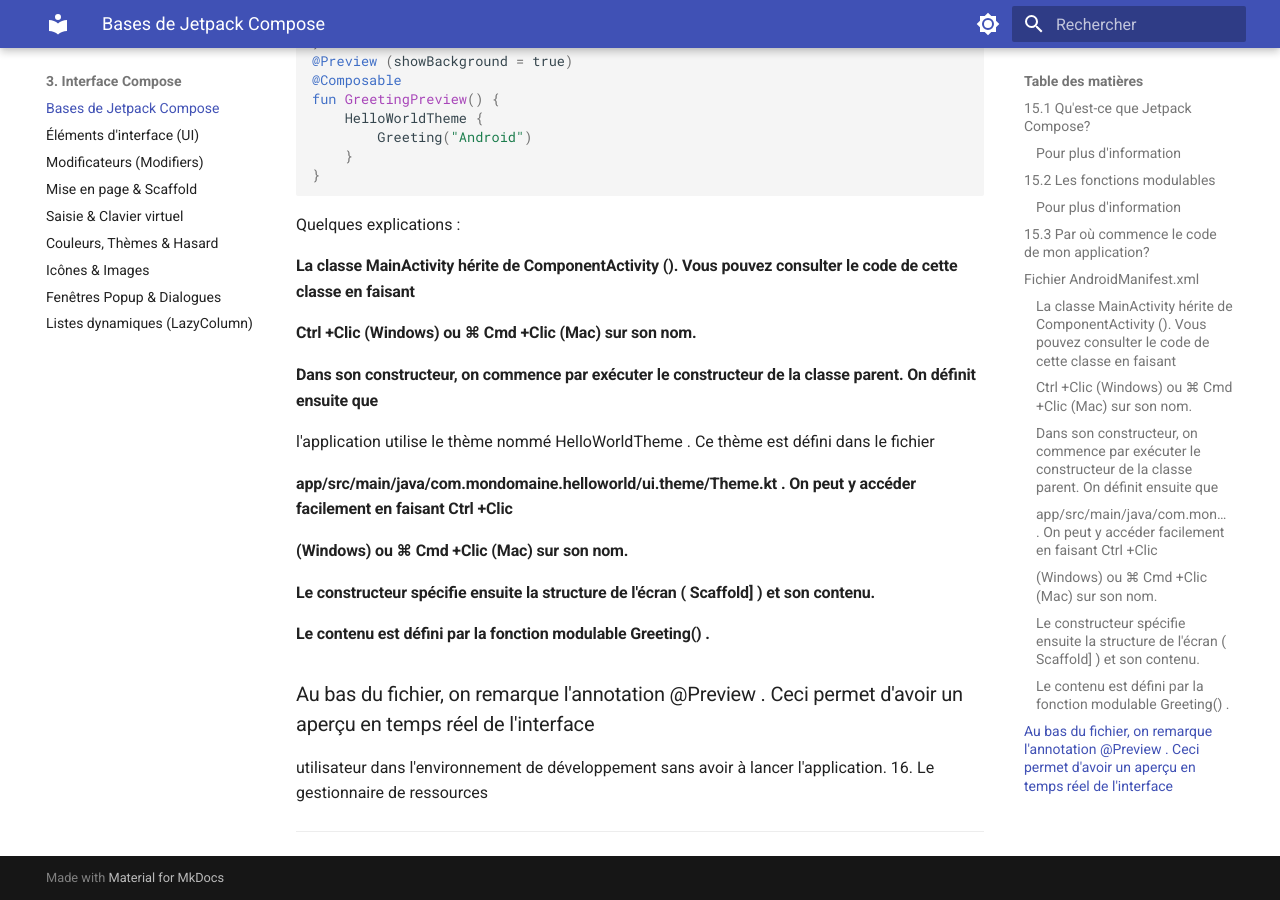
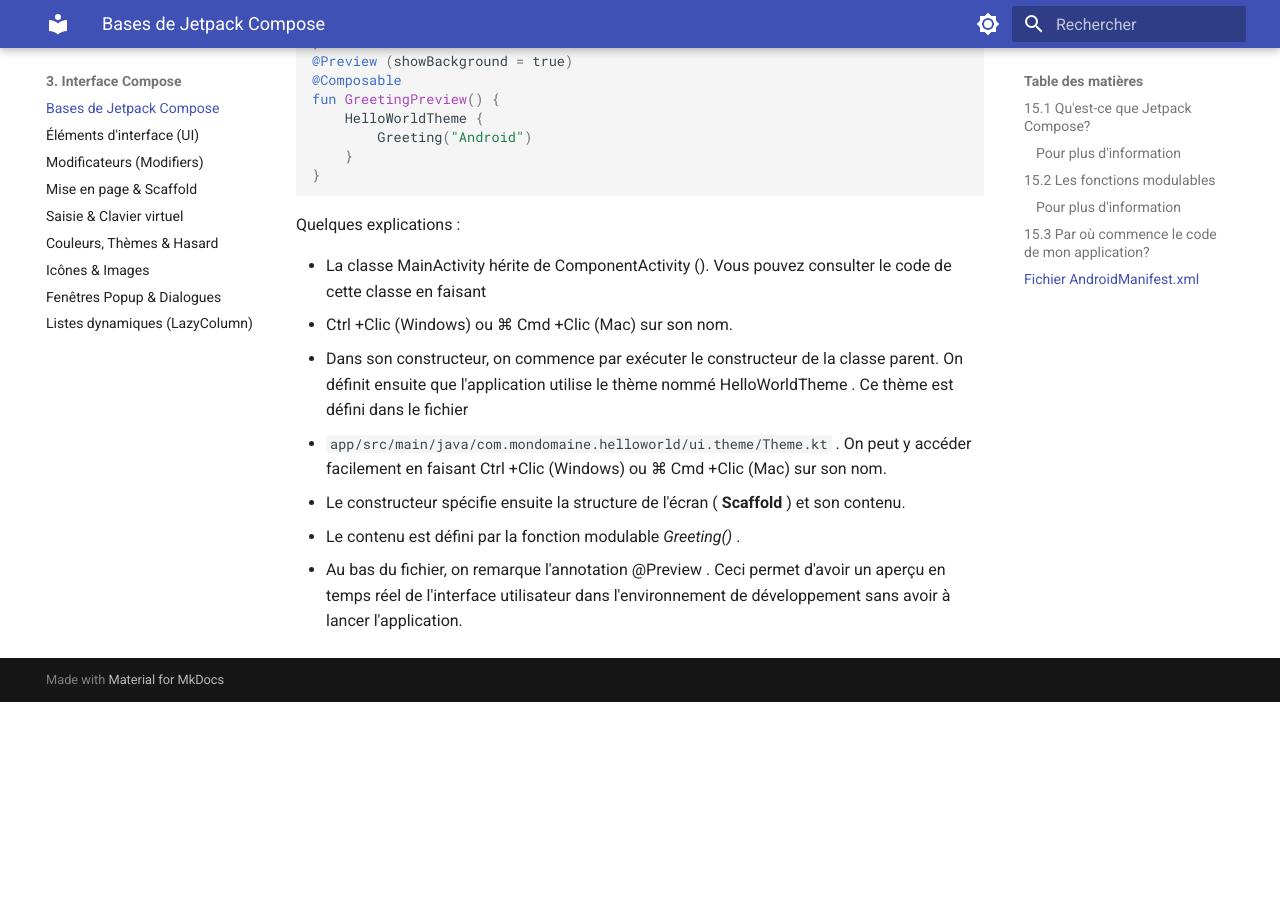
Before and after one commit to Apps-Mobiles-2-Victo/notes_de_cours, an MkDocs documentation site: the page built from docs/03-interface-compose/jetpack-compose-bases.md, in a window 1280 px wide and 900 px high, scrolled down 3103 px. Built offline with MkDocs 1.6.1 and Material for MkDocs 9.7.7, drawn with Linux system fonts in a browser that asks for light colours; after the commit the page ends 3805 px from its top, so only the background shows below that; some of the changed text lies outside the part shown.

Commit message:
Fix typos and improve clarity in Jetpack Compose documentation

```diff
--- a/docs/03-interface-compose/jetpack-compose-bases.md
+++ b/docs/03-interface-compose/jetpack-compose-bases.md
@@ -15,11 +15,10 @@
 , une bibliothèque spécialisée pour bâtir des interfaces utilisateur.
 
 
-Auparavant, les interfaces étaient bâties à l'aide de code XML. Avec Jetpack Compose, l'interface sera décrite par programmation à l'aide de **fonctions modulables]**.
+Auparavant, les interfaces étaient bâties à l'aide de code XML. Avec Jetpack Compose, l'interface sera décrite par programmation à l'aide de **fonctions modulables**.
 
 
-Si vous avez déjà programmé des applications mobiles pour iPhone avec SwiftUI ou des applications pour iPhone ou Android avec Flutter, vous trouverez plusieurs
-ressemblances entre ces technologies.
+Si vous avez déjà programmé des applications mobiles pour iPhone avec SwiftUI ou des applications pour iPhone ou Android avec Flutter, vous trouverez plusieurs ressemblances entre ces technologies.
 
 
 À titre d'exemple, voici une fonction modulable qui permet d'afficher le mot Hello suivi d'une information reçue en paramètre. Chaque fonction modulable est en fait
@@ -177,33 +176,11 @@
 
 Quelques explications :
 
-
-#### La classe MainActivity hérite de ComponentActivity (). Vous pouvez consulter le code de cette classe en faisant
-
-
-#### Ctrl +Clic (Windows) ou  ⌘ Cmd +Clic (Mac) sur son nom.
-
-
-#### Dans son constructeur, on commence par exécuter le constructeur de la classe parent. On définit ensuite que
-l'application utilise le thème nommé HelloWorldTheme . Ce thème est défini dans le fichier
-
-
-#### app/src/main/java/com.mondomaine.helloworld/ui.theme/Theme.kt . On peut y accéder facilement en faisant Ctrl +Clic
-
-
-#### (Windows) ou  ⌘ Cmd +Clic (Mac) sur son nom.
-
-
-#### Le constructeur spécifie ensuite la structure de l'écran ( **Scaffold]** ) et son contenu.
-
-
-#### Le contenu est défini par la fonction modulable Greeting() .
-
-
-### Au bas du fichier, on remarque l'annotation @Preview . Ceci permet d'avoir un aperçu en temps réel de l'interface
+- La classe MainActivity hérite de ComponentActivity (). Vous pouvez consulter le code de cette classe en faisant
+-  Ctrl +Clic (Windows) ou  ⌘ Cmd +Clic (Mac) sur son nom.
+- Dans son constructeur, on commence par exécuter le constructeur de la classe parent. On définit ensuite que l'application utilise le thème nommé HelloWorldTheme . Ce thème est défini dans le fichier
+- `app/src/main/java/com.mondomaine.helloworld/ui.theme/Theme.kt` . On peut y accéder facilement en faisant Ctrl +Clic (Windows) ou  ⌘ Cmd +Clic (Mac) sur son nom.
+- Le constructeur spécifie ensuite la structure de l'écran ( **Scaffold** ) et son contenu.
+- Le contenu est défini par la fonction modulable *Greeting()* .
+- Au bas du fichier, on remarque l'annotation @Preview . Ceci permet d'avoir un aperçu en temps réel de l'interface
 utilisateur dans l'environnement de développement sans avoir à lancer l'application.
-16. Le gestionnaire de ressources
-
-
-
----
```
